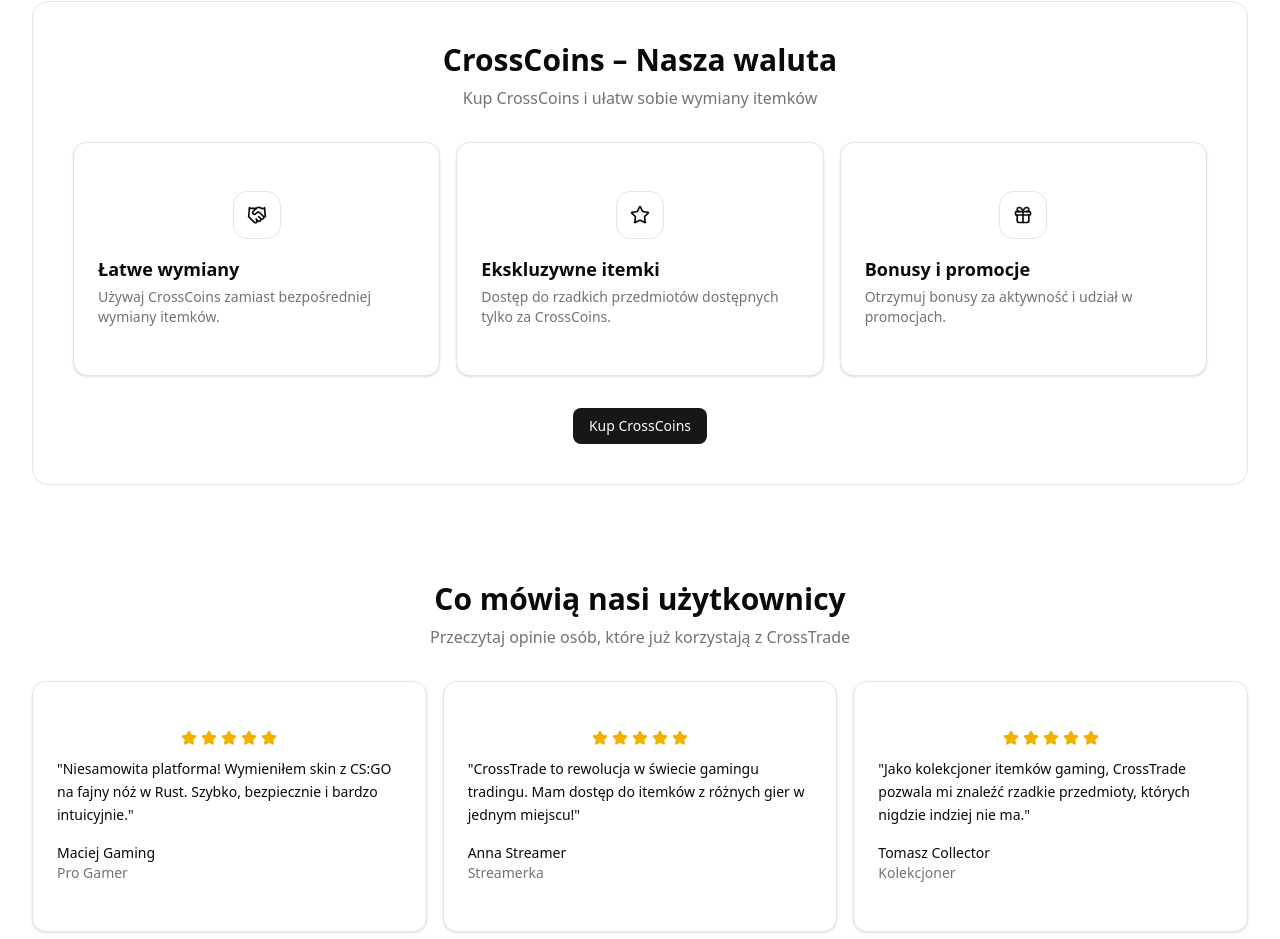
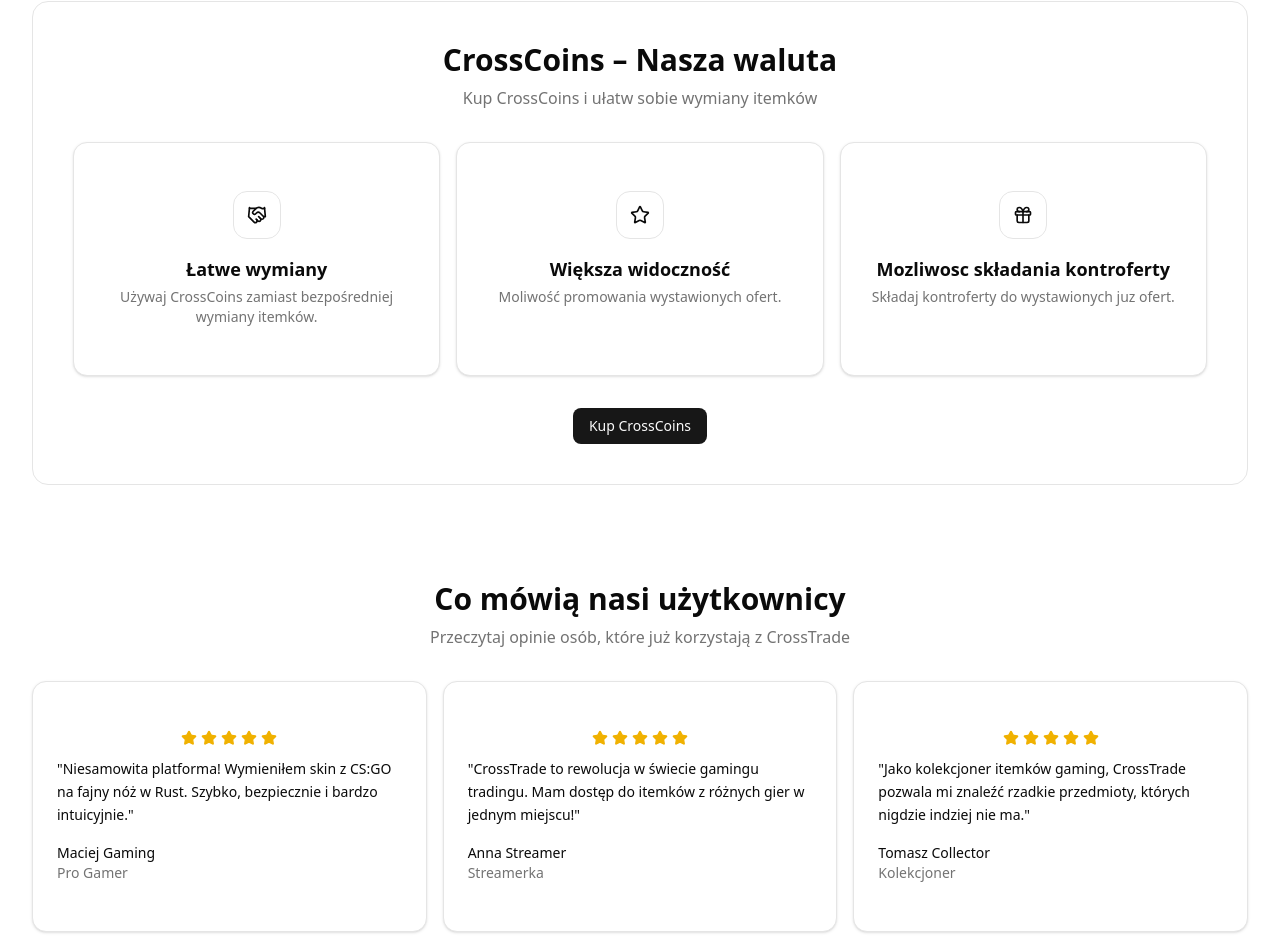
Before and after one commit to Tfiros/Inzynierka-alfa-front, a React (Vite) app: page / in a window 1280 px wide. Shown: the part 1378-2317 px from the top of the page. Built offline with nearby package versions, Linux system fonts and the light colour scheme; no server answers.

Commit message:
LandingPage CurrencySection changes
Linked Button with ability that changes depends on if someone is logged or not

```diff
--- a/src/landingPage/sections/CurrencySection.tsx
+++ b/src/landingPage/sections/CurrencySection.tsx
@@ -1,10 +1,21 @@
 import { Button } from "@/components/ui/button"
 import { Handshake, Star, Gift } from "lucide-react"
-import { Link } from "react-router-dom"
 import Tile from "../components/Tile"
+import { useNavigate } from "react-router-dom"
+import { useState } from "react"
+import AuthModal from "@/shared/AuthModal"
+import type { AuthModalView } from "@/shared/ModalTypes"
+import { useAppStore } from "@/store/appStore"
 
 export const CurrencySection = () => {
+  const navigate = useNavigate()
+  const isAuthenticated = useAppStore((s) => s.isAuthenticated)
+
+  const [open, setOpen] = useState(false)
+  const [view, setView] = useState<AuthModalView>("login")
+
   return (
+    <>
       <section className="container mx-auto px-4 py-12">
         <div className="rounded-2xl border bg-card/50 p-6 sm:p-10">
           <h2 className="text-center text-2xl sm:text-3xl font-bold">
@@ -14,7 +25,7 @@
             Kup CrossCoins i ułatw sobie wymiany itemków
           </p>
 
-        <div className="mt-8 grid gap-4 md:grid-cols-3">
+          <div className="mt-8 grid gap-4 md:grid-cols-3 text-center">
             <Tile
               icon={<Handshake className="h-5 w-5" />}
               title="Łatwe wymiany"
@@ -22,22 +33,40 @@
             />
             <Tile
               icon={<Star className="h-5 w-5" />}
-            title="Ekskluzywne itemki"
-            description="Dostęp do rzadkich przedmiotów dostępnych tylko za CrossCoins."
+              title="Większa widoczność"
+              description="Moliwość promowania wystawionych ofert."
             />
             <Tile
               icon={<Gift className="h-5 w-5" />}
-            title="Bonusy i promocje"
-            description="Otrzymuj bonusy za aktywność i udział w promocjach."
+              title="Mozliwosc składania kontroferty"
+              description="Składaj kontroferty do wystawionych juz ofert."
             />
           </div>
 
           <div className="mt-8 flex justify-center">
-          <Button asChild className="cursor-pointer">
-            <Link to="/">Kup CrossCoins</Link>
+            <Button
+              className="cursor-pointer"
+              onClick={() => {
+                if (!isAuthenticated) {
+                  setView("login")
+                  setOpen(true)
+                  return
+                }
+                navigate("/shop")
+              }}
+            >
+              Kup CrossCoins
             </Button>
           </div>
         </div>
       </section>
+
+      <AuthModal
+        open={open}
+        onOpenChange={setOpen}
+        view={view}
+        onViewChange={setView}
+      />
+    </>
   )
 }
```
Lines whose indentation alone changed are shown as unchanged.
